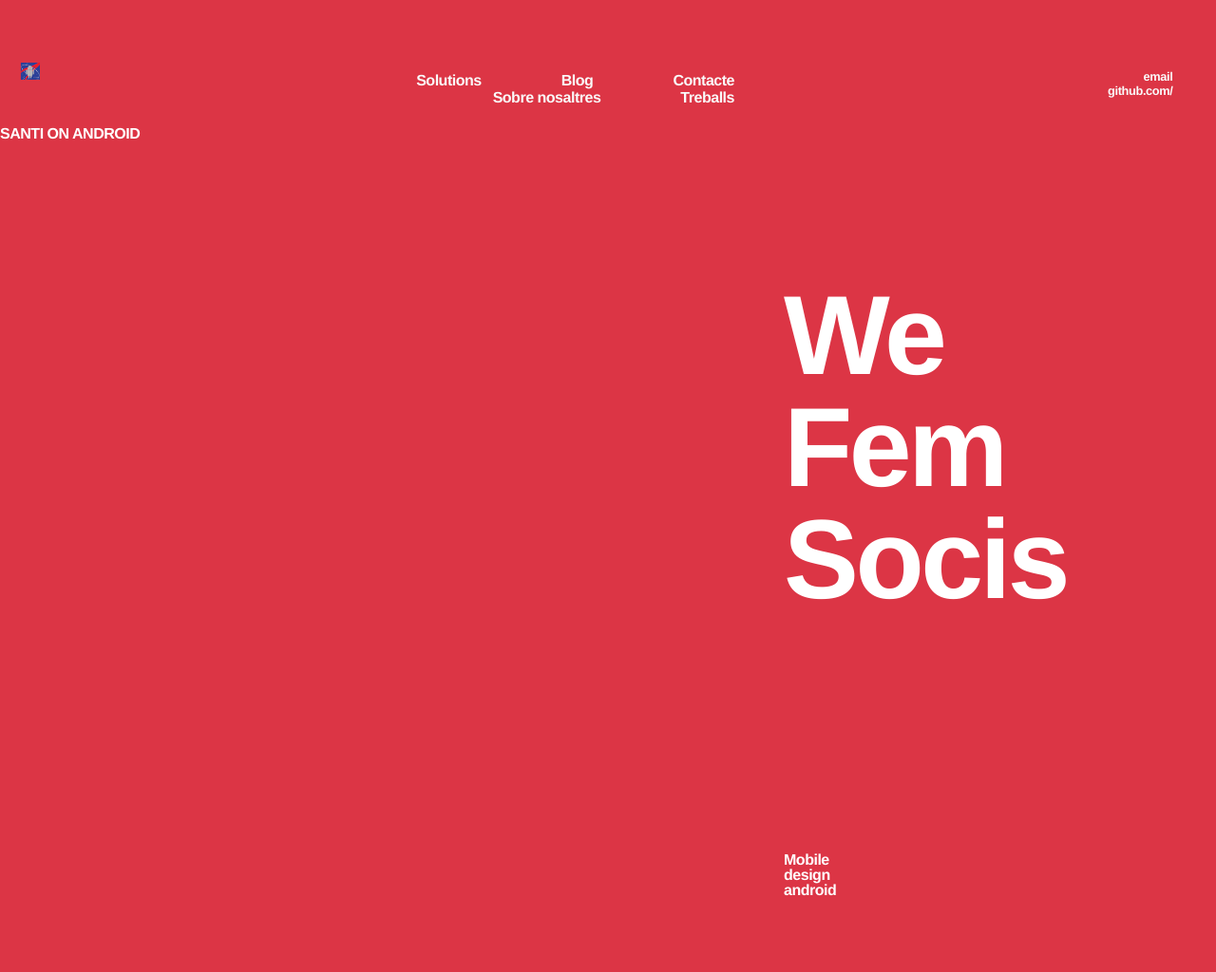
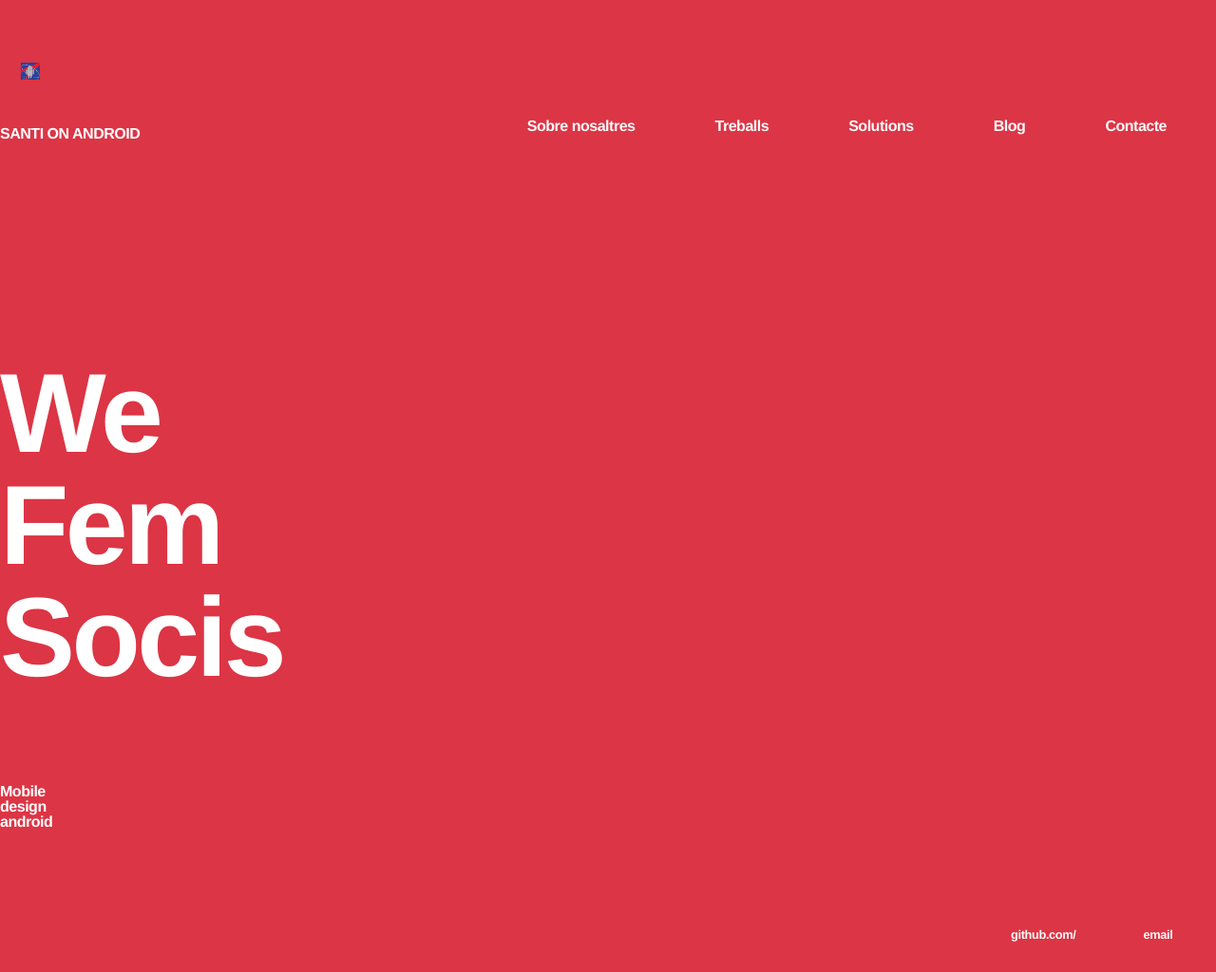
Before and after one commit to SantiOnAndroid/SantiOnAndroid.github.io, a Jekyll site: the page built from index.html, in a window 1280 px wide. Shown: the whole page at 95% size. Built offline with Jekyll 4.4.1, drawn with Linux system fonts in a browser that asks for light colours; some web fonts are replaced.

Commit message:
modificant titolj

```diff
--- a/css/main.css
+++ b/css/main.css
@@ -7,9 +7,9 @@ body {
     width: 100%;
 
     background: #dc3545;
-    transition: 3s;
+
     font-family: "Neue Einstellung",Helvetica Neue, Helvetica, Arial, sans-serif;
-    display: flex;
+
 
 
 }
@@ -18,6 +18,7 @@ body {
 
     background: transparent;
     float: left;
+    clear: left;
     margin: 0em auto
 
 
@@ -26,8 +27,8 @@ body {
     font-family:inherit;
     background:transparent;
     fill: #fff;
-    transition: 3s;
     float: left;
+    clear: left;
     color: #fff;
     font-weight: 800;
     letter-spacing: -.03em;
```
